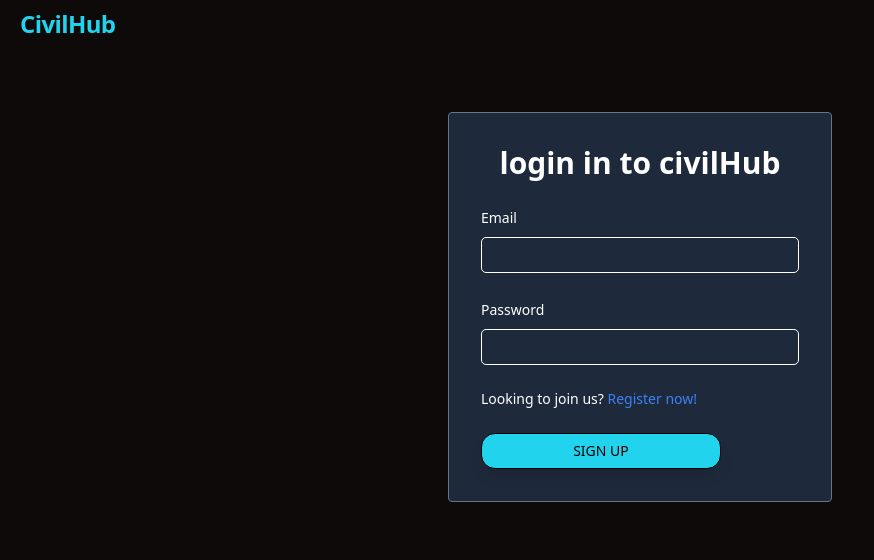
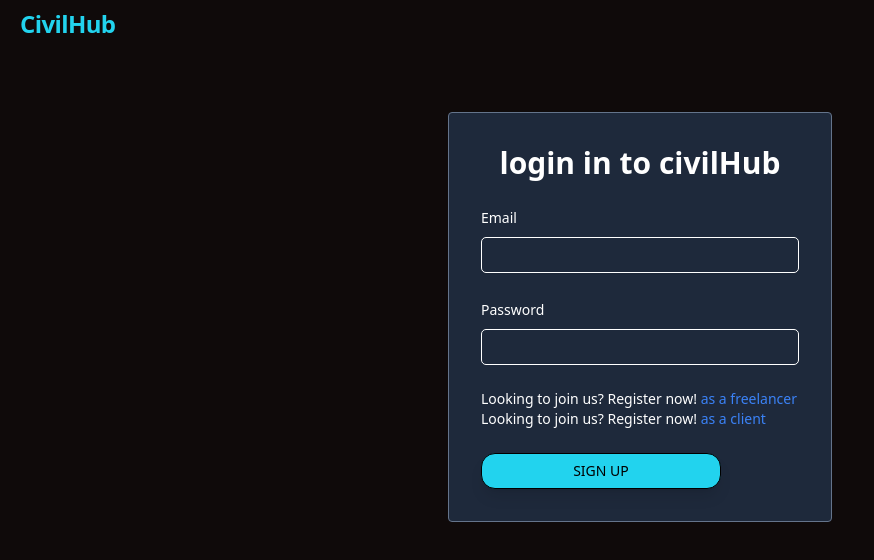
Before and after one commit to ganeshPund7787/civil-Hub-frontend, a React (Vite) app: page /sign-in in a window 1280 px wide. Shown: the top 560 px of the page, without its empty margins (0-874 px from the left). Built offline with nearby package versions, Linux system fonts and the light colour scheme; no server answers.

Commit message:
complite select role functionality page

```diff
--- a/src/App.tsx
+++ b/src/App.tsx
@@ -5,6 +5,7 @@ import { BrowserRouter, Navigate, Route, Routes } from "react-router-dom";
 
 import SignUp from "./pages/civilUser/SignUp";
 import SignIn from "./pages/SignIn";
+import SelectRoleFoeSignUp from "./pages/SelectRoleFoeSignUp";
 
 const App: React.FC = () => {
   return (
@@ -12,7 +13,8 @@ const App: React.FC = () => {
       <ToastContainer />
       <Routes>
         <Route path="/sign-in" element={<SignIn />} />
-        <Route path="/sign-up" element={<SignUp />} />
+        <Route path="/sign-up-user" element={<SignUp />} />
+        <Route path="/select-role" element={<SelectRoleFoeSignUp />} />
         <Route path="*" element={<Navigate to={"/"} />} />
       </Routes>
     </BrowserRouter>
--- /dev/null
+++ b/src/pages/SelectRoleFoeSignUp.tsx
@@ -0,0 +1,40 @@
+import { MdPersonSearch } from "react-icons/md";
+import { FcBusinessman } from "react-icons/fc";
+import { Link } from "react-router-dom";
+
+const SelectRoleFoeSignUp = () => {
+  return (
+    <div className="h-[100vh] w-[100vw]">
+      <h1 className="text-2xl px-5 tracking-tight text-cyan-400 font-semibold py-2">
+        CivilHub
+      </h1>
+      <div className="flex flex-col gap-24 items-center mt-5">
+        <h1 className="md:text-3xl">Join as a client or freelancer</h1>
+        <div className="flex md:flex-row flex-col gap-12">
+          <Link
+            to={"/sign-up-client"}
+            className="h-52 w-52 p-5 text-2xl border-4 hover:bg-slate-900 border-slate-500 rounded hover:border-cyan-500"
+          >
+            <FcBusinessman size={25} />
+            <p className="mt-5">I am a client , hiring for project </p>
+          </Link>
+          <Link
+            to={"/sign-up-user"}
+            className="h-52 w-52 p-5 text-2xl border-4 hover:bg-slate-900 border-slate-500 rounded hover:border-cyan-500"
+          >
+            <MdPersonSearch size={25} />
+            <p className="mt-4">I am a freelancer , looking for work </p>
+          </Link>
+        </div>
+        <p>
+          Already have an account?{" "}
+          <Link to={"/sign-in"} className="text-sm text-blue-600">
+            Log In
+          </Link>
+        </p>
+      </div>
+    </div>
+  );
+};
+
+export default SelectRoleFoeSignUp;
--- a/src/pages/SignIn.tsx
+++ b/src/pages/SignIn.tsx
@@ -81,13 +81,22 @@ const SignIn = () => {
               )}
             />
 
-            <FormDescription className="text-sm">
-              Looking to join us?
-              <Link to={"/sign-up"} className="text-blue-500">
-                {" "}
-                Register now!
-              </Link>
-            </FormDescription>
+            <div className="">
+              <FormDescription className="text-sm">
+                Looking to join us? Register now!
+                <Link to={"/sign-up-user"} className="text-blue-500">
+                  {" "}
+                  as a freelancer
+                </Link>
+              </FormDescription>
+              <FormDescription className="text-sm">
+                Looking to join us? Register now!
+                <Link to={"/sign-up"} className="text-blue-500">
+                  {" "}
+                  as a client
+                </Link>
+              </FormDescription>
+            </div>
             <Button
               type="submit"
               disabled={loading}
--- a/src/pages/civilUser/SignUp.tsx
+++ b/src/pages/civilUser/SignUp.tsx
@@ -202,6 +202,13 @@ const SignUp = () => {
                 login
               </Link>
             </FormDescription>
+            <FormDescription className="text-sm">
+              back to select  { " " }
+              <Link to="/select-role" className="text-blue-500">
+                 role
+              </Link>
+            </FormDescription>
+
             <Button
               type="submit"
               disabled={isLoading}
```
